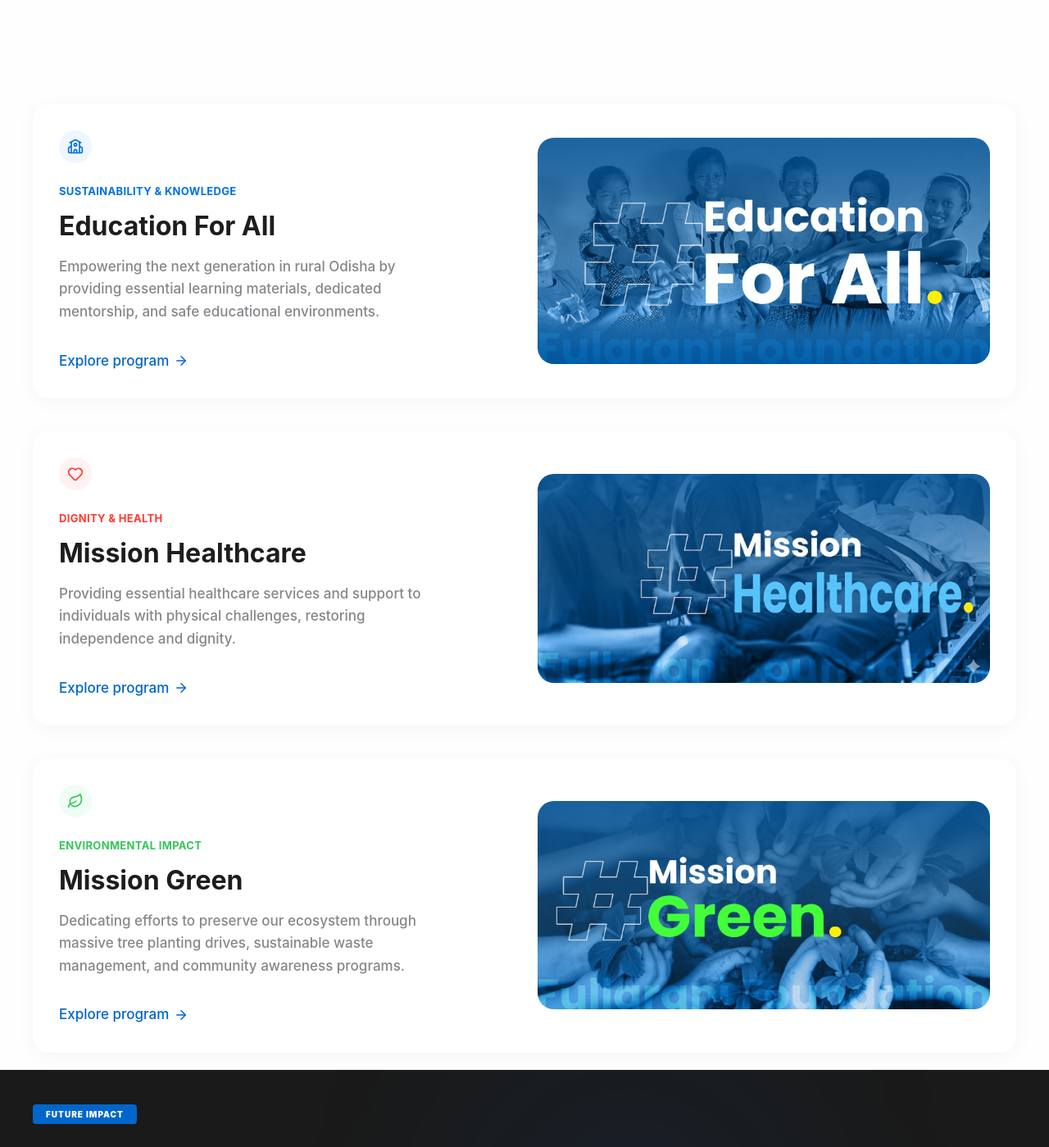
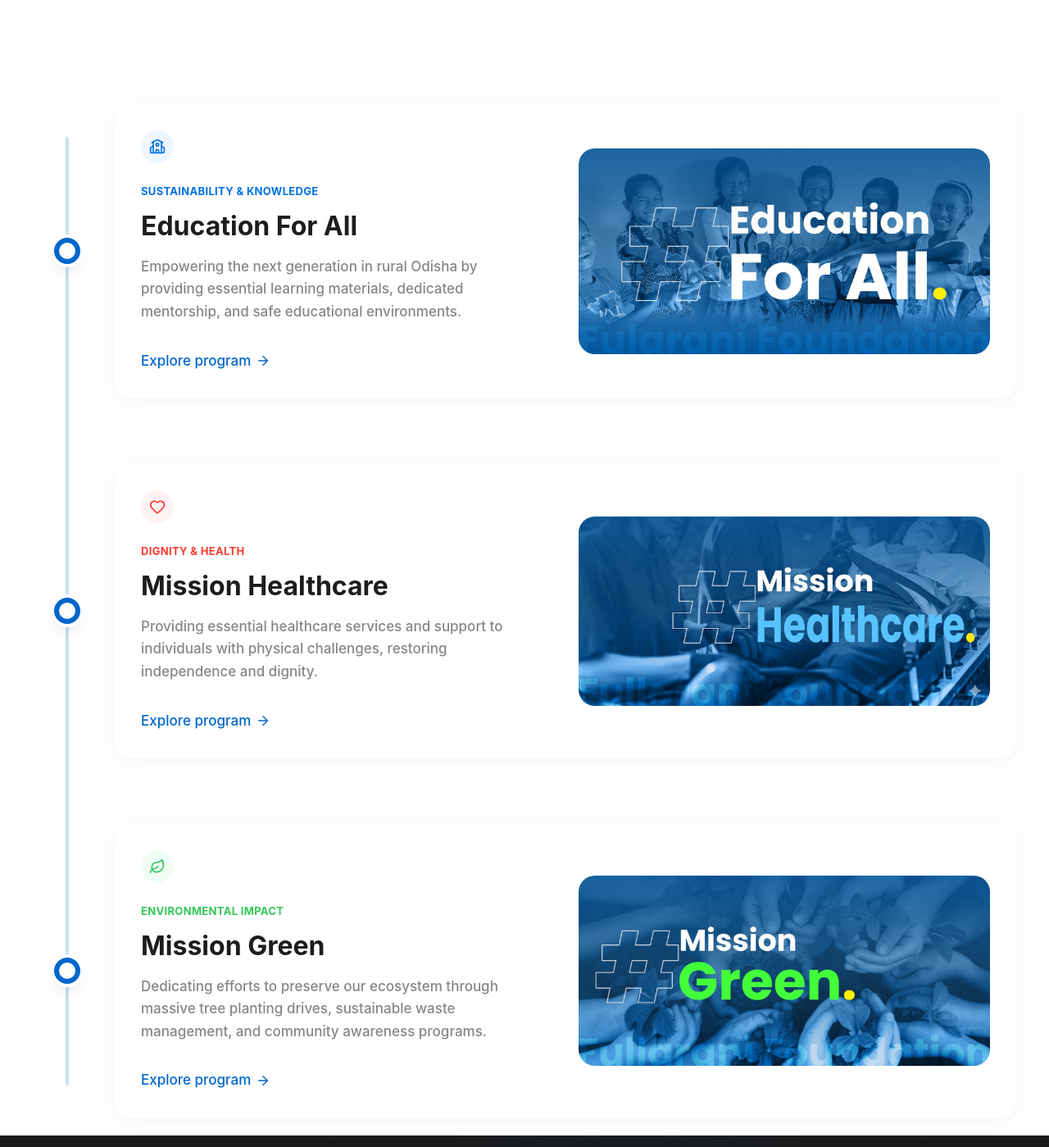
Before and after one commit to DPEDITS/Fularani-Foundation, a React (Vite) app in the folder app/: page /missions in a window 1280 px wide. Shown: the part 972-2371 px from the top of the page at 82% size. Built offline with nearby package versions, Linux system fonts and the light colour scheme; no server answers.

Commit message:
added timeline view

```diff
--- a/app/src/pages/Missions.jsx
+++ b/app/src/pages/Missions.jsx
@@ -100,31 +100,45 @@ const Missions = () => {
             </p>
           </Motion.div>
 
-          <div className="space-y-10">
+          <div className="relative max-w-[1200px] mx-auto mt-16">
+            {/* Timeline Vertical Line */}
+            <div className="absolute left-[16px] md:left-[40px] top-[40px] bottom-[40px] w-[4px] bg-primary/20 rounded-full hidden sm:block"></div>
+
+            <div className="space-y-12 md:space-y-20">
               <Motion.div
-              initial={{ opacity: 0, y: 40 }}
-              whileInView={{ opacity: 1, y: 0 }}
+                initial={{ opacity: 0, x: -30 }}
+                whileInView={{ opacity: 1, x: 0 }}
                 viewport={{ once: true }}
                 transition={{ delay: 0.1 }}
+                className="relative sm:pl-16 md:pl-[100px]"
               >
+                {/* Timeline Dot */}
+                <div className="hidden sm:block absolute left-[16px] md:left-[40px] top-1/2 -translate-y-1/2 w-6 h-6 md:w-8 md:h-8 rounded-full bg-white border-[4px] md:border-[6px] border-primary z-10 -translate-x-[10px] md:-translate-x-[14px] shadow-lg ring-4 ring-white"></div>
                 <MissionEducation />
               </Motion.div>
+
               <Motion.div
-              initial={{ opacity: 0, y: 40 }}
-              whileInView={{ opacity: 1, y: 0 }}
+                initial={{ opacity: 0, x: -30 }}
+                whileInView={{ opacity: 1, x: 0 }}
                 viewport={{ once: true }}
                 transition={{ delay: 0.2 }}
+                className="relative sm:pl-16 md:pl-[100px]"
               >
+                <div className="hidden sm:block absolute left-[16px] md:left-[40px] top-1/2 -translate-y-1/2 w-6 h-6 md:w-8 md:h-8 rounded-full bg-white border-[4px] md:border-[6px] border-primary z-10 -translate-x-[10px] md:-translate-x-[14px] shadow-lg ring-4 ring-white"></div>
                 <MissionHealthcare />
               </Motion.div>
+
               <Motion.div
-              initial={{ opacity: 0, y: 40 }}
-              whileInView={{ opacity: 1, y: 0 }}
+                initial={{ opacity: 0, x: -30 }}
+                whileInView={{ opacity: 1, x: 0 }}
                 viewport={{ once: true }}
                 transition={{ delay: 0.3 }}
+                className="relative sm:pl-16 md:pl-[100px]"
               >
+                <div className="hidden sm:block absolute left-[16px] md:left-[40px] top-1/2 -translate-y-1/2 w-6 h-6 md:w-8 md:h-8 rounded-full bg-white border-[4px] md:border-[6px] border-primary z-10 -translate-x-[10px] md:-translate-x-[14px] shadow-lg ring-4 ring-white"></div>
                 <MissionGreen />
               </Motion.div>
+            </div>
           </div>
         </div>
       </section>
```
Lines whose indentation alone changed are shown as unchanged.
